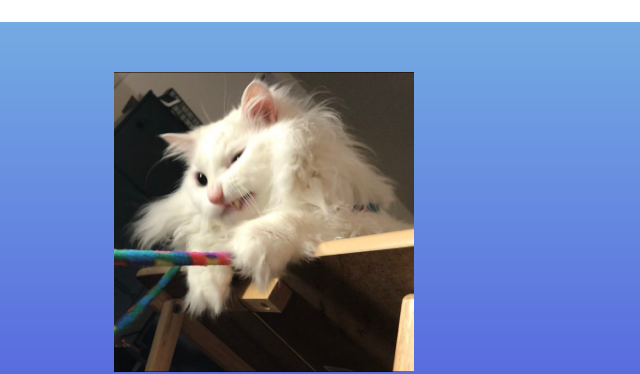
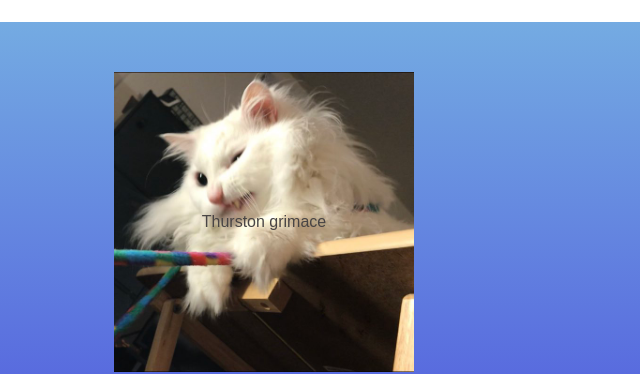
Before and after one commit to gabrielLevesqueLemoyne/Exercice5, a plain HTML site: page index.htm in a window 1280 px wide. Shown: the part 582-956 px from the top of the page, 376-1016 px from the left. Drawn offline with nearby package versions, Linux system fonts and the light colour scheme; files that its build step writes are made by us from their sources.

Commit message:
text afficher

```diff
--- a/mjs/Slider.mjs
+++ b/mjs/Slider.mjs
@@ -22,11 +22,11 @@ export class Slider {
             elmSlide.id = 'slides-' + k
             imgSlide.src = unSlide.img
             textSlide.innerHTML = unSlide.titre
+            textSlide.className = 'textSlide'
             k++
             elmSlides.appendChild(elmSlide)
             elmSlide.appendChild(imgSlide)
-            elmSlides.appendChild(textSlide)
-
+            elmSlide.appendChild(textSlide)
         }
         elmSlider.appendChild(elmSlides)
         this.elmMonSlider.appendChild(elmSlider)
--- a/sass/_slider.scss
+++ b/sass/_slider.scss
@@ -23,6 +23,10 @@
     scroll-snap-type: x mandatory;
     scroll-behavior: smooth;
     -webkit-overflow-scrolling: touch;
+
+.textSlide{
+    position: absolute;
+}
     /*
 scroll-snap-points-x: repeat(300px);
 scroll-snap-type: mandatory;
```
